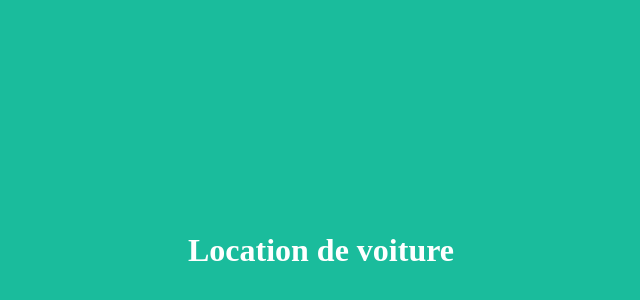
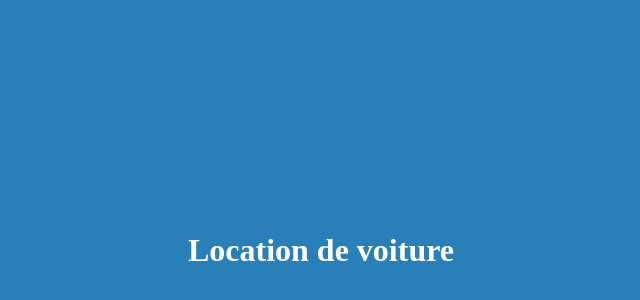
Before and after one commit to mattcld/locationVoiture, a plain HTML site: page index.html in a window 1280 px wide. Shown: the part 42-342 px from the top of the page, without its empty margins (319-959 px from the left). Drawn offline with Linux system fonts and the light colour scheme.

Commit message:
modification de la couleur de fond

```diff
--- a/index.html
+++ b/index.html
@@ -4,7 +4,7 @@
     <meta charset="utf-8">
     <title></title>
   </head>
-  <body style="background-color:#1abc9c">
+  <body style="background-color:#2980b9">
     <h1 style="padding-top:20%; padding-bottom:20%; text-align:center;color:#FFFFFF">Location de voiture</h1>
   </body>
 </html>
```
